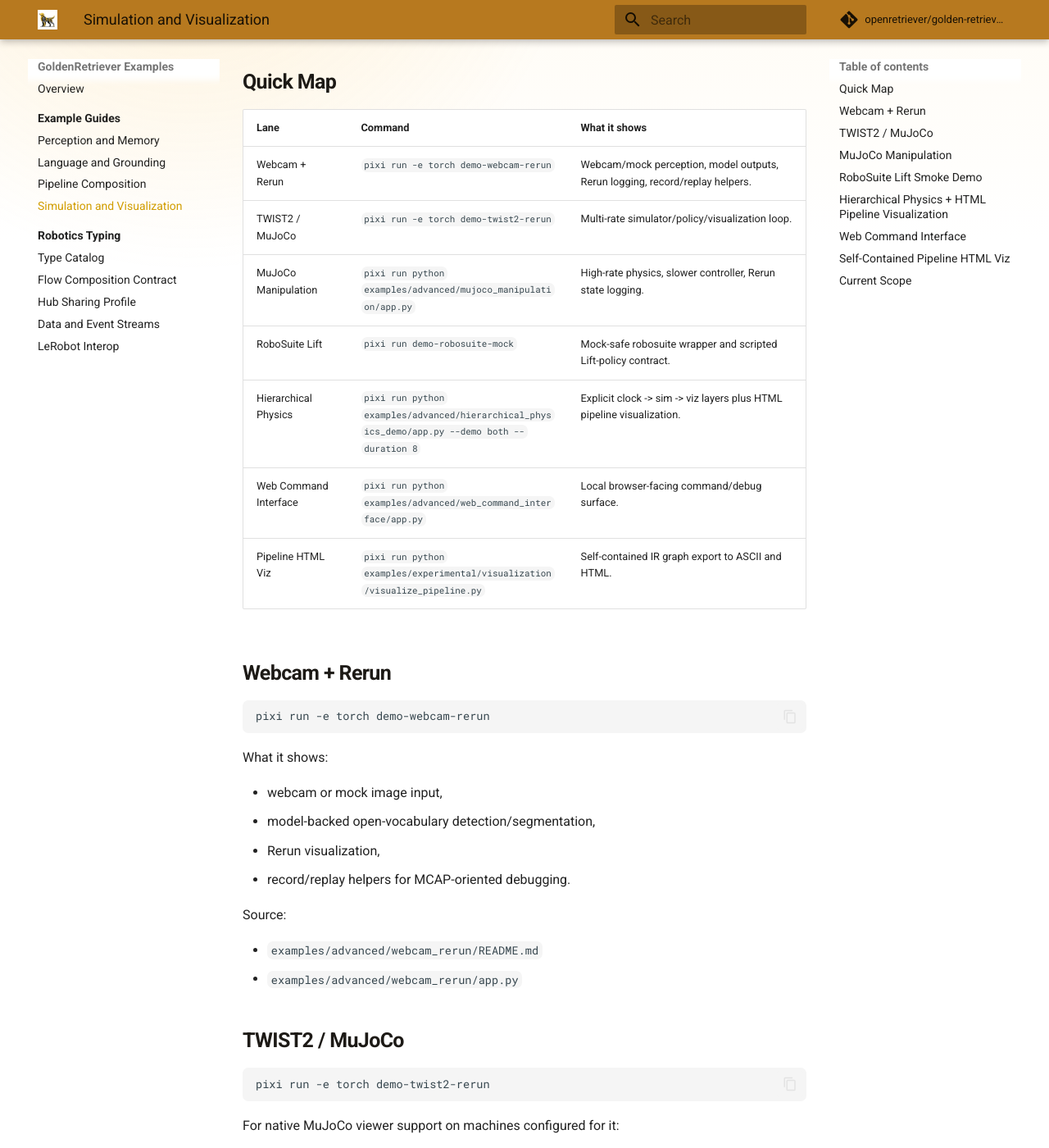
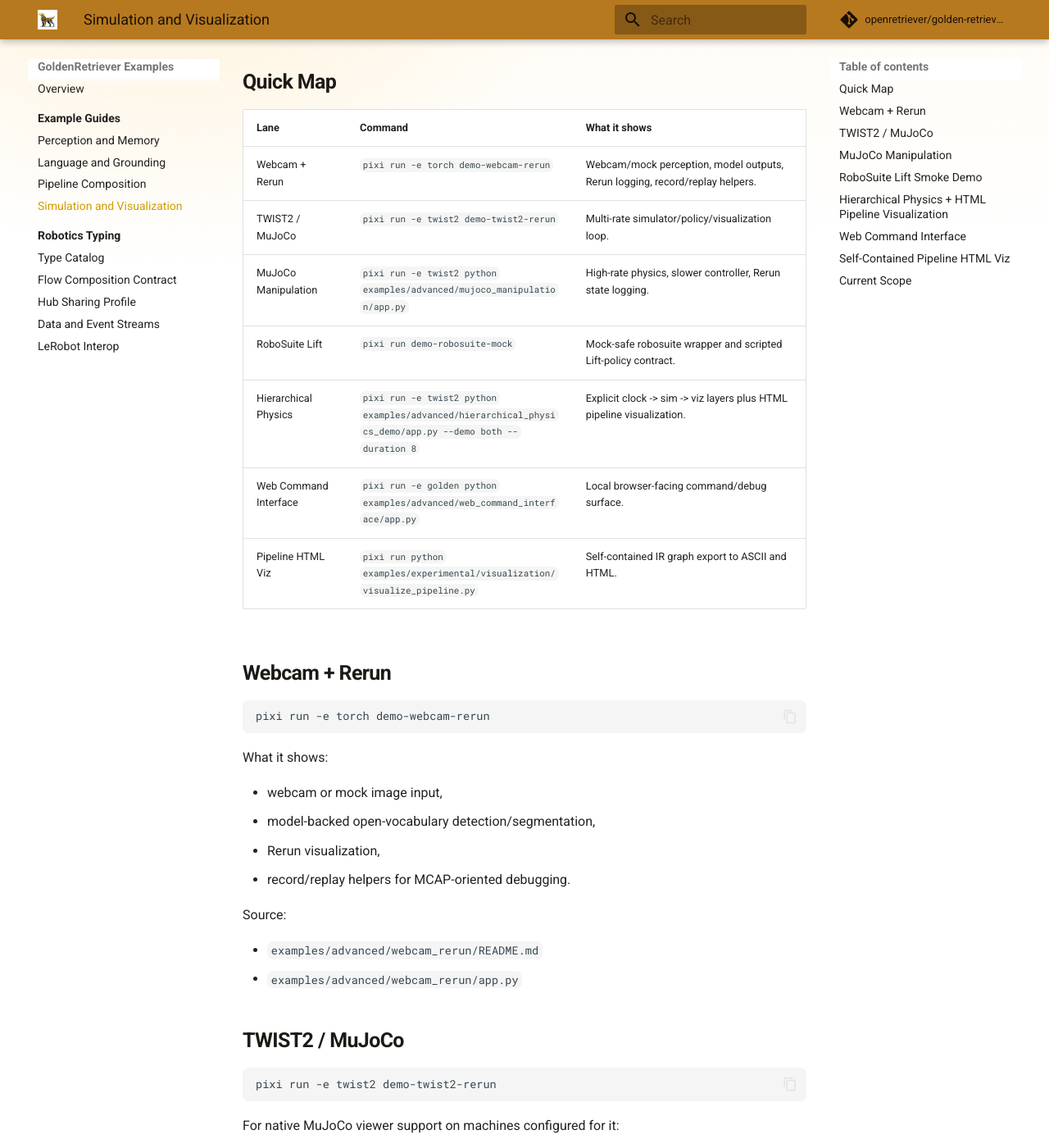
Before and after one commit to openretriever/golden-retriever, an MkDocs documentation site: the page built from docs/examples/simulation_and_visualization_v1.md, in a window 1280 px wide and 1400 px high, scrolled down 196 px. Shown: the whole window at 82% size. Built offline with MkDocs 1.6.1 and Material for MkDocs 9.7.7, drawn with Linux system fonts in a browser that asks for light colours; comment, search, counter and statistics services are not loaded; some of the changed text lies outside the part shown.

Commit message:
docs: fix optional demo launch commands

````diff
--- a/docs/examples/simulation_and_visualization_v1.md
+++ b/docs/examples/simulation_and_visualization_v1.md
@@ -7,11 +7,11 @@
 | Lane | Command | What it shows |
 | --- | --- | --- |
 | Webcam + Rerun | `pixi run -e torch demo-webcam-rerun` | Webcam/mock perception, model outputs, Rerun logging, record/replay helpers. |
-| TWIST2 / MuJoCo | `pixi run -e torch demo-twist2-rerun` | Multi-rate simulator/policy/visualization loop. |
-| MuJoCo Manipulation | `pixi run python examples/advanced/mujoco_manipulation/app.py` | High-rate physics, slower controller, Rerun state logging. |
+| TWIST2 / MuJoCo | `pixi run -e twist2 demo-twist2-rerun` | Multi-rate simulator/policy/visualization loop. |
+| MuJoCo Manipulation | `pixi run -e twist2 python examples/advanced/mujoco_manipulation/app.py` | High-rate physics, slower controller, Rerun state logging. |
 | RoboSuite Lift | `pixi run demo-robosuite-mock` | Mock-safe robosuite wrapper and scripted Lift-policy contract. |
-| Hierarchical Physics | `pixi run python examples/advanced/hierarchical_physics_demo/app.py --demo both --duration 8` | Explicit clock -> sim -> viz layers plus HTML pipeline visualization. |
-| Web Command Interface | `pixi run python examples/advanced/web_command_interface/app.py` | Local browser-facing command/debug surface. |
+| Hierarchical Physics | `pixi run -e twist2 python examples/advanced/hierarchical_physics_demo/app.py --demo both --duration 8` | Explicit clock -> sim -> viz layers plus HTML pipeline visualization. |
+| Web Command Interface | `pixi run -e golden python examples/advanced/web_command_interface/app.py` | Local browser-facing command/debug surface. |
 | Pipeline HTML Viz | `pixi run python examples/experimental/visualization/visualize_pipeline.py` | Self-contained IR graph export to ASCII and HTML. |
 
 ## Webcam + Rerun
@@ -35,13 +35,13 @@
 ## TWIST2 / MuJoCo
 
 ```bash
-pixi run -e torch demo-twist2-rerun
+pixi run -e twist2 demo-twist2-rerun
 ```
 
 For native MuJoCo viewer support on machines configured for it:
 
 ```bash
-pixi run -e torch demo-twist2
+pixi run -e twist2 demo-twist2
 ```
 
 What it shows:
@@ -59,7 +59,7 @@
 ## MuJoCo Manipulation
 
 ```bash
-pixi run python examples/advanced/mujoco_manipulation/app.py
+pixi run -e twist2 python examples/advanced/mujoco_manipulation/app.py
 ```
 
 What it shows:
@@ -101,7 +101,7 @@
 ## Hierarchical Physics + HTML Pipeline Visualization
 
 ```bash
-pixi run python examples/advanced/hierarchical_physics_demo/app.py --demo both --duration 8
+pixi run -e twist2 python examples/advanced/hierarchical_physics_demo/app.py --demo both --duration 8
 ```
 
 What it shows:
@@ -119,7 +119,7 @@
 ## Web Command Interface
 
 ```bash
-pixi run python examples/advanced/web_command_interface/app.py
+pixi run -e golden python examples/advanced/web_command_interface/app.py
 ```
 
 What it shows:
````
Also changed, not shown: other parts of docs/examples/simulation_and_visualization_v1.md (+1 -1 lines), README.md (+1 -1 lines), docs/README.md (+1 -1 lines), examples/advanced/hierarchical_physics_demo/README.md (+3 -3 lines), examples/advanced/mujoco_manipulation/README.md (+1 -1 lines), examples/advanced/robosuite_lift/README.md (+1 -1 lines), examples/advanced/twist2_simulation/README.md (+2 -2 lines), 1 other file.
